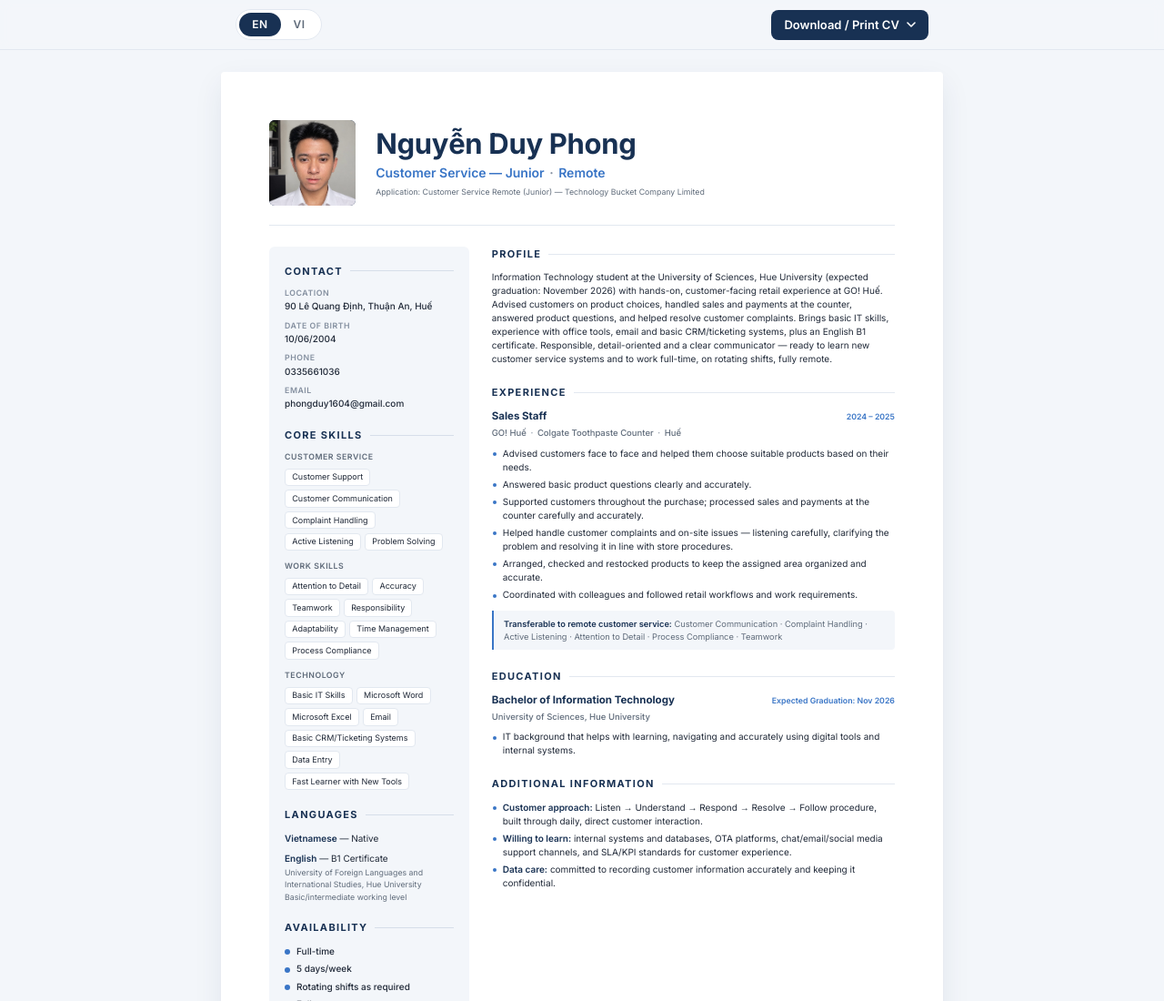
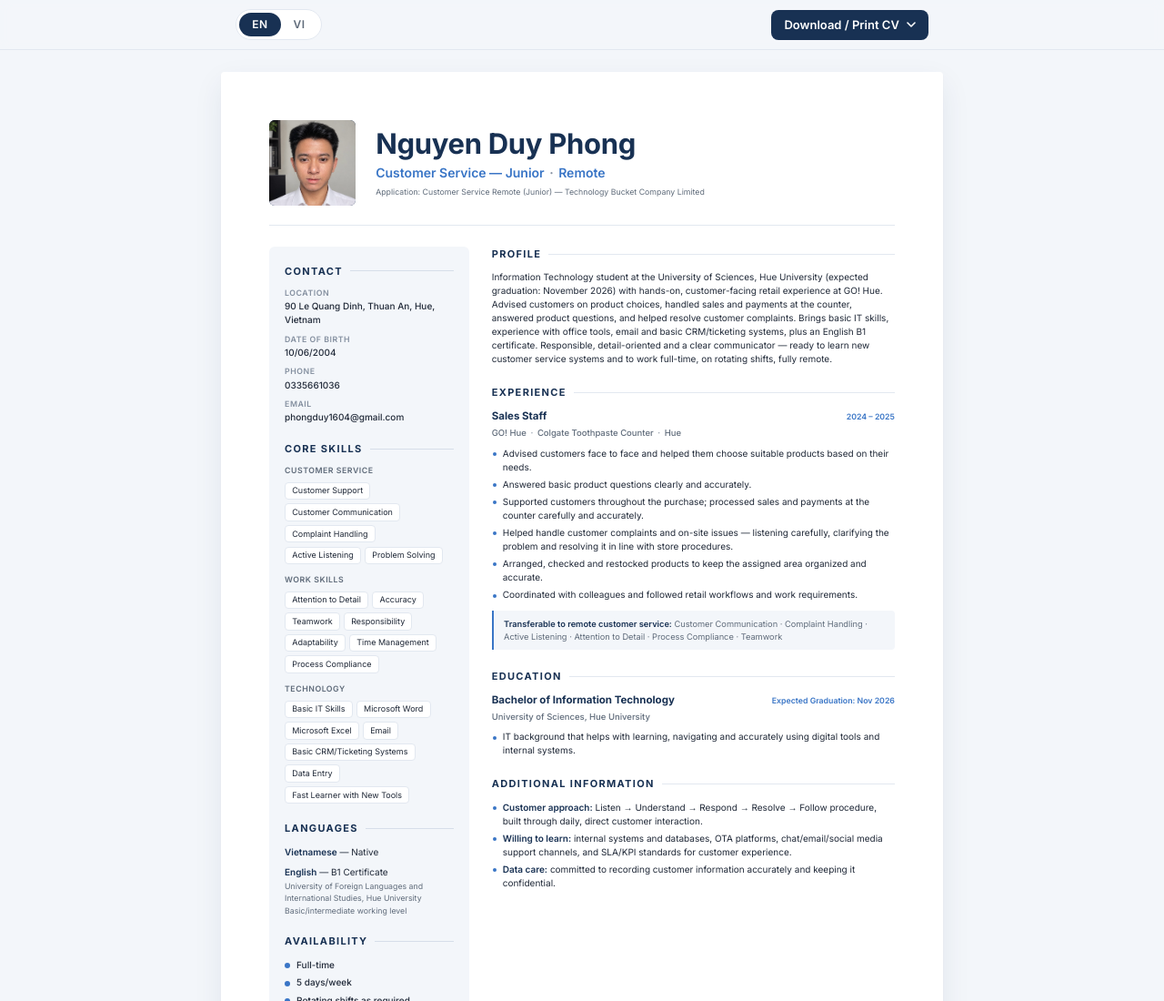
Before and after one commit to BLVCK-WIND/CV_JOB, a website built with Vite: page index.html in a window 1280 px wide. Shown: the top 1100 px of the page at 91% size. Built offline with nearby package versions, Linux system fonts and the light colour scheme.

Commit message:
fix: convert Vietnamese diacritics to standard English in EN CV

```diff
--- a/index.html
+++ b/index.html
@@ -66,7 +66,7 @@
             <img src="photo.jpg" alt="Nguyễn Duy Phong" />
           </div>
           <div class="cv-header__text">
-            <h1 class="cv-name">Nguyễn Duy Phong</h1>
+            <h1 class="cv-name">Nguyen Duy Phong</h1>
             <p class="cv-title">Customer Service — Junior <span class="nowrap"><span class="dot" aria-hidden="true">·</span> Remote</span></p>
             <p class="cv-target">Application: Customer Service Remote (Junior) — Technology Bucket Company Limited</p>
           </div>
@@ -77,7 +77,7 @@
             <section class="block" aria-labelledby="en-contact">
               <h2 id="en-contact" class="block__title">Contact</h2>
               <dl class="contact">
-                <div><dt>Location</dt><dd>90 Lê Quang Định, Thuận An, Huế</dd></div>
+                <div><dt>Location</dt><dd>90 Le Quang Dinh, Thuan An, Hue, Vietnam</dd></div>
                 <div><dt>Date of Birth</dt><dd>10/06/2004</dd></div>
                 <div><dt>Phone</dt><dd>0335661036</dd></div>
                 <div><dt>Email</dt><dd>phongduy1604@gmail.com</dd></div>
@@ -144,7 +144,7 @@
               <h2 id="en-profile" class="block__title">Profile</h2>
               <p class="lead">
                 Information Technology student at the University of Sciences, Hue University (expected graduation:
-                November 2026) with hands-on, customer-facing retail experience at GO! Huế. Advised customers on
+                November 2026) with hands-on, customer-facing retail experience at GO! Hue. Advised customers on
                 product choices, handled sales and payments at the counter, answered product questions, and helped
                 resolve customer complaints. Brings basic IT skills, experience with office tools, email and basic
                 CRM/ticketing systems, plus an English B1 certificate. Responsible, detail-oriented and a clear
@@ -160,7 +160,7 @@
                   <h3 class="entry__role">Sales Staff</h3>
                   <span class="entry__date">2024 – 2025</span>
                 </div>
-                <p class="entry__org">GO! Huế <span class="dot" aria-hidden="true">·</span> Colgate Toothpaste Counter <span class="dot" aria-hidden="true">·</span> Huế</p>
+                <p class="entry__org">GO! Hue <span class="dot" aria-hidden="true">·</span> Colgate Toothpaste Counter <span class="dot" aria-hidden="true">·</span> Hue</p>
                 <ul class="bullets">
                   <li>Advised customers face to face and helped them choose suitable products based on their needs.</li>
                   <li>Answered basic product questions clearly and accurately.</li>
```
Also changed, not shown: 2 other files.
